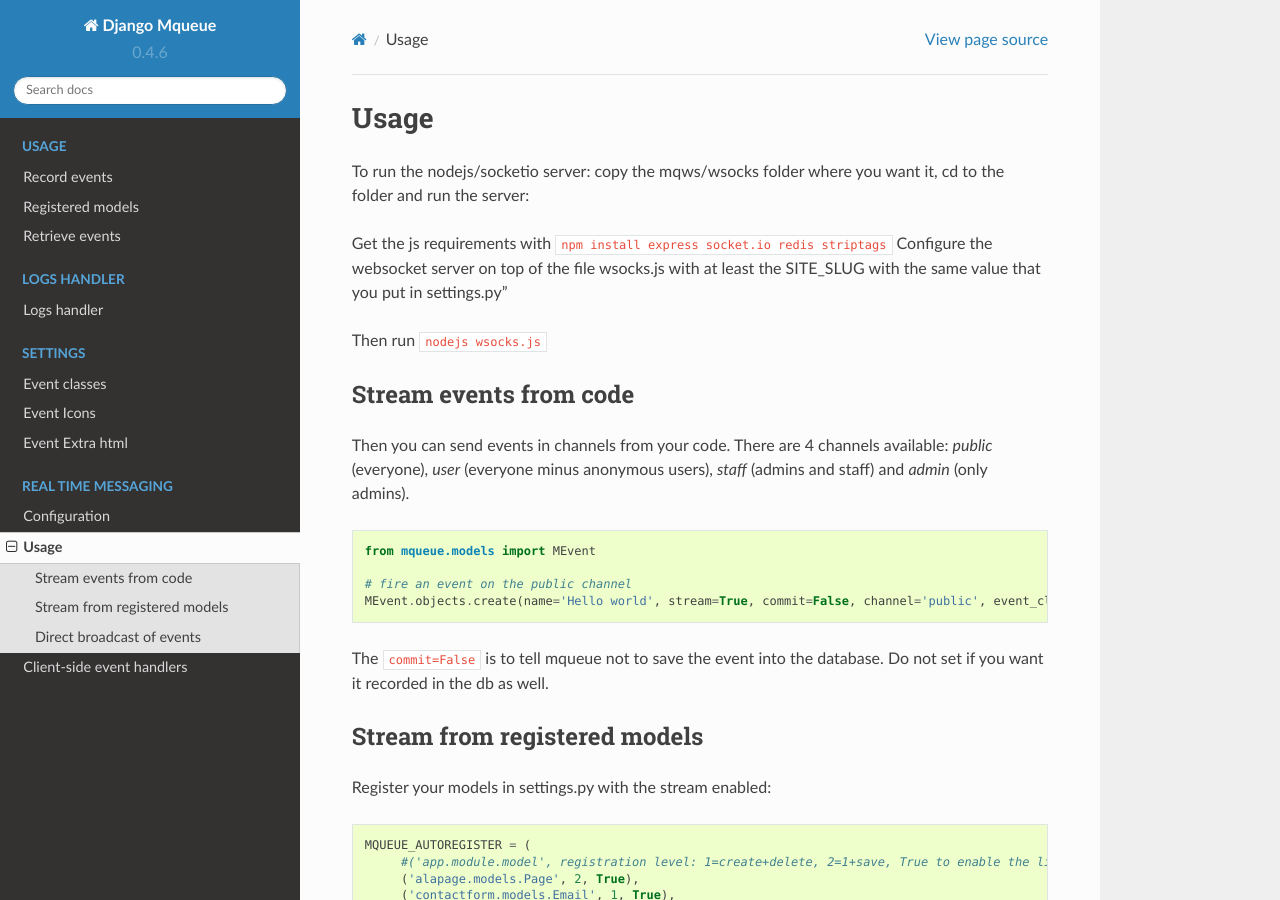
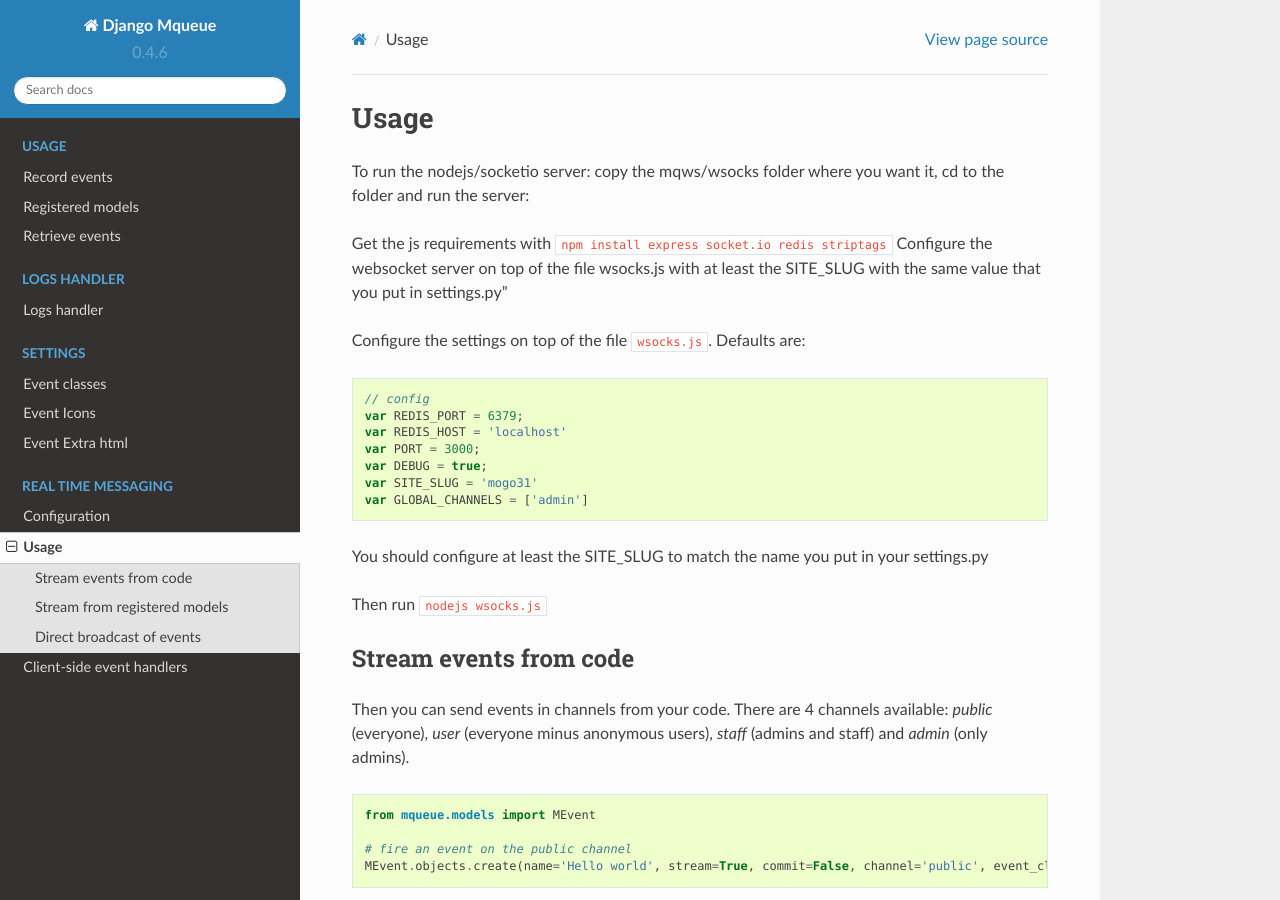
Before and after one commit to synw/django-mqueue, a Sphinx documentation site: the page built from docs/realtime/usage.rst, in a window 1280 px wide and 900 px high. Built offline with Sphinx 7.4.7 and the Read the Docs theme 2.0.0, drawn with Linux system fonts in a browser that asks for light colours.

Commit message:
Doc update

```diff
--- a/docs/realtime/configuration.rst
+++ b/docs/realtime/configuration.rst
@@ -7,7 +7,7 @@
 
 You must have Redis and Nodejs installed. On Debian and friends: ``sudo apt-get install redis-server nodejs npm``
 
-Then ``pip install redis`` to get the python client
+Then ``pip install redis django-redis-sessions``
 
 Clone the websocket server part: ``git clone https://github.com/synw/django-mqws.git && cp -R django-mqws/mqws . && rm -rf django-mqws``
 
--- a/docs/realtime/usage.rst
+++ b/docs/realtime/usage.rst
@@ -6,6 +6,22 @@
 Get the js requirements with ``npm install express socket.io redis striptags``
 Configure the websocket server on top of the file wsocks.js with at least the SITE_SLUG with the same value that you put
 in settings.py"
+
+Configure the settings on top of the file ``wsocks.js``. Defaults are:
+
+.. highlight:: javascript
+
+::
+
+   // config
+   var REDIS_PORT = 6379;
+   var REDIS_HOST = 'localhost'
+   var PORT = 3000;
+   var DEBUG = true;
+   var SITE_SLUG = 'mogo31'
+   var GLOBAL_CHANNELS = ['admin']
+
+You should configure at least the SITE_SLUG to match the name you put in your settings.py
 
 Then run ``nodejs wsocks.js``
 
```
